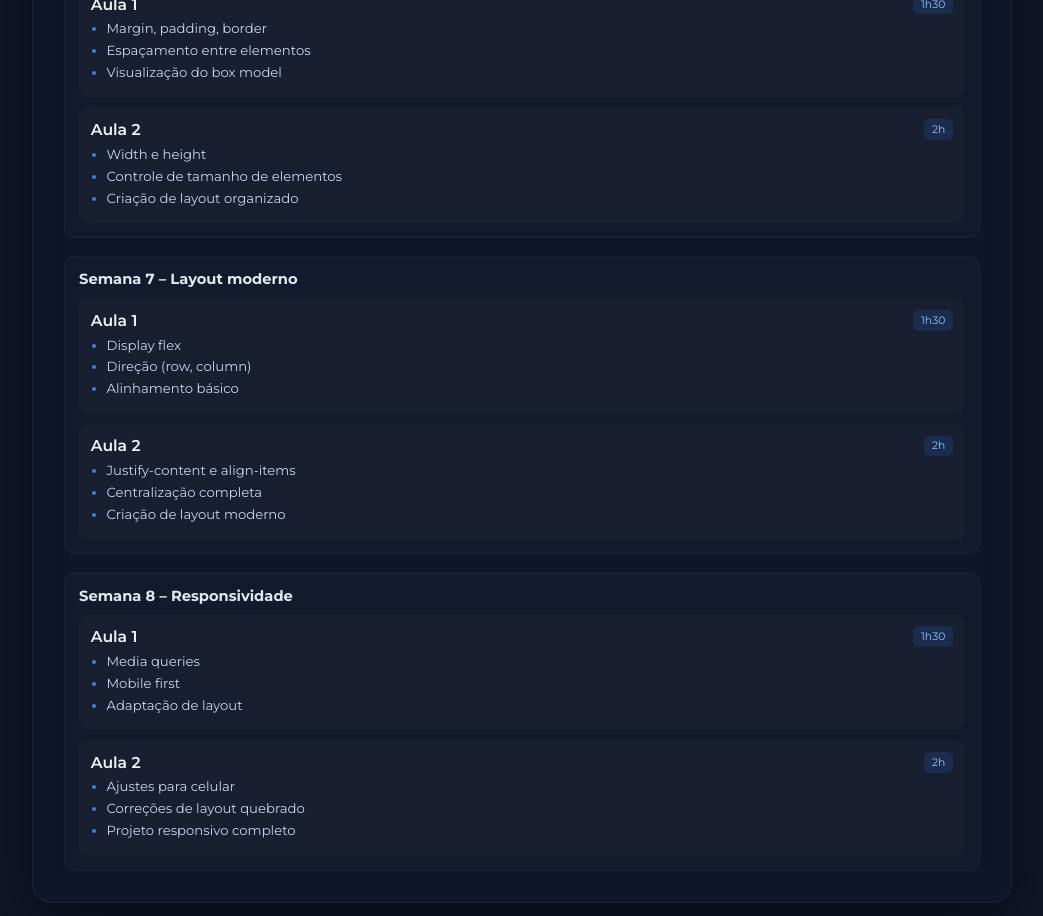
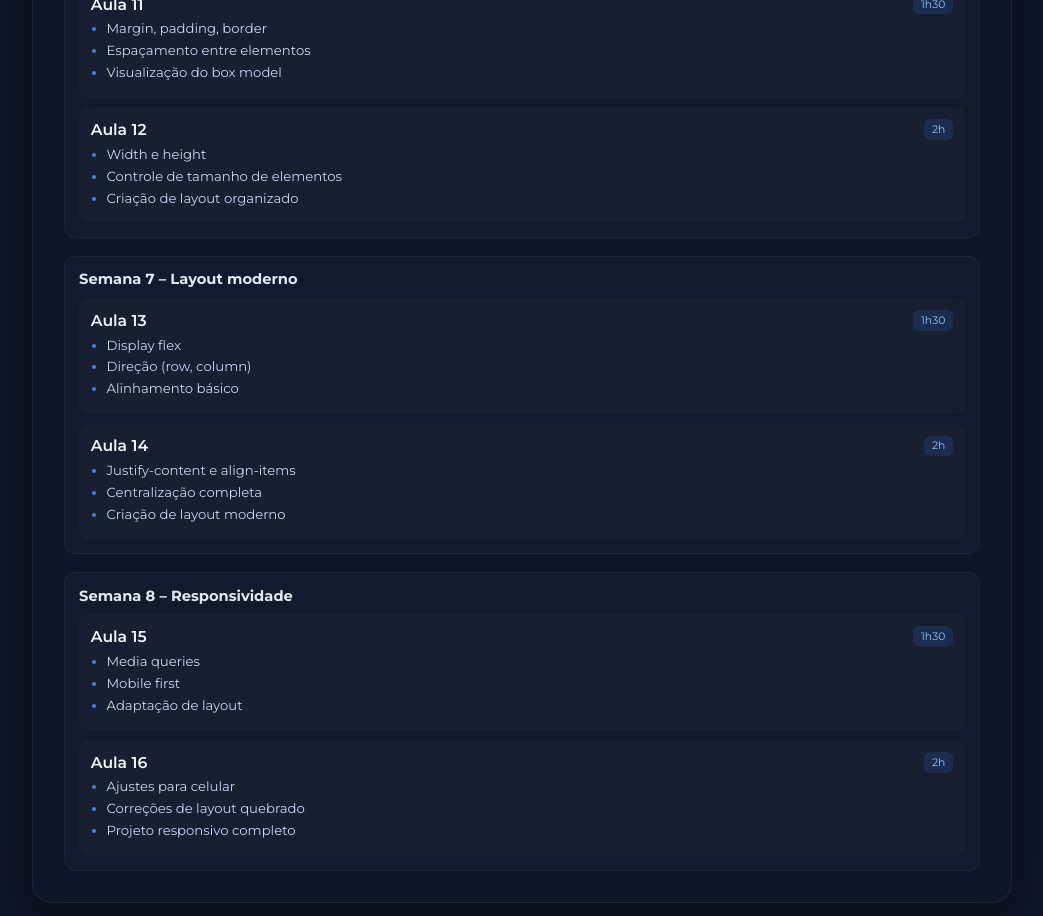
Before and after one commit to ironexecutions-ui/ironExecutions-Frontend, a React (Vite) app: page /aulas in a window 1280 px wide. Shown: the part 2980-3896 px from the top of the page, without its empty margins (118-1161 px from the left). Built offline with nearby package versions, Linux system fonts and the light colour scheme; no server answers.

Commit message:
1S2sfdsdadddds2s

```diff
--- a/aulas/componentes/estrutura/estruturacurso.jsx
+++ b/aulas/componentes/estrutura/estruturacurso.jsx
@@ -42,7 +42,7 @@ export default function EstruturaCurso() {
                     titulo: "Semana 2 – Navegação",
                     aulas: [
                         {
-                            nome: "Aula 1",
+                            nome: "Aula 3",
                             duracao: "1h30",
                             conteudo: [
                                 "Inserção de imagens (img, src, alt)",
@@ -53,7 +53,7 @@ export default function EstruturaCurso() {
                             ]
                         },
                         {
-                            nome: "Aula 2",
+                            nome: "Aula 4",
                             duracao: "2h",
                             conteudo: [
                                 "Criação de menu de navegação",
@@ -69,7 +69,7 @@ export default function EstruturaCurso() {
                     titulo: "Semana 3 – Estrutura avançada",
                     aulas: [
                         {
-                            nome: "Aula 1",
+                            nome: "Aula 5",
                             duracao: "1h30",
                             conteudo: [
                                 "Criação de tabelas (table, tr, td, th)",
@@ -78,7 +78,7 @@ export default function EstruturaCurso() {
                             ]
                         },
                         {
-                            nome: "Aula 2",
+                            nome: "Aula 6",
                             duracao: "2h",
                             conteudo: [
                                 "Tags semânticas (header, main, footer, section)",
@@ -93,7 +93,7 @@ export default function EstruturaCurso() {
                     titulo: "Semana 4 – Formulários",
                     aulas: [
                         {
-                            nome: "Aula 1",
+                            nome: "Aula 7",
                             duracao: "1h30",
                             conteudo: [
                                 "Inputs: text, email, password",
@@ -103,7 +103,7 @@ export default function EstruturaCurso() {
                             ]
                         },
                         {
-                            nome: "Aula 2",
+                            nome: "Aula 8",
                             duracao: "2h",
                             conteudo: [
                                 "Select, textarea, button",
@@ -124,7 +124,7 @@ export default function EstruturaCurso() {
                     titulo: "Semana 5 – Introdução ao CSS",
                     aulas: [
                         {
-                            nome: "Aula 1",
+                            nome: "Aula 9",
                             duracao: "1h30",
                             conteudo: [
                                 "O que é CSS e como funciona",
@@ -134,7 +134,7 @@ export default function EstruturaCurso() {
                             ]
                         },
                         {
-                            nome: "Aula 2",
+                            nome: "Aula 10",
                             duracao: "2h",
                             conteudo: [
                                 "Cores (hex, rgb)",
@@ -149,7 +149,7 @@ export default function EstruturaCurso() {
                     titulo: "Semana 6 – Box Model",
                     aulas: [
                         {
-                            nome: "Aula 1",
+                            nome: "Aula 11",
                             duracao: "1h30",
                             conteudo: [
                                 "Margin, padding, border",
@@ -158,7 +158,7 @@ export default function EstruturaCurso() {
                             ]
                         },
                         {
-                            nome: "Aula 2",
+                            nome: "Aula 12",
                             duracao: "2h",
                             conteudo: [
                                 "Width e height",
@@ -172,7 +172,7 @@ export default function EstruturaCurso() {
                     titulo: "Semana 7 – Layout moderno",
                     aulas: [
                         {
-                            nome: "Aula 1",
+                            nome: "Aula 13",
                             duracao: "1h30",
                             conteudo: [
                                 "Display flex",
@@ -181,7 +181,7 @@ export default function EstruturaCurso() {
                             ]
                         },
                         {
-                            nome: "Aula 2",
+                            nome: "Aula 14",
                             duracao: "2h",
                             conteudo: [
                                 "Justify-content e align-items",
@@ -195,7 +195,7 @@ export default function EstruturaCurso() {
                     titulo: "Semana 8 – Responsividade",
                     aulas: [
                         {
-                            nome: "Aula 1",
+                            nome: "Aula 15",
                             duracao: "1h30",
                             conteudo: [
                                 "Media queries",
@@ -204,7 +204,7 @@ export default function EstruturaCurso() {
                             ]
                         },
                         {
-                            nome: "Aula 2",
+                            nome: "Aula 16",
                             duracao: "2h",
                             conteudo: [
                                 "Ajustes para celular",
@@ -224,7 +224,7 @@ export default function EstruturaCurso() {
                     titulo: "Semana 9 – Introdução",
                     aulas: [
                         {
-                            nome: "Aula 1",
+                            nome: "Aula 17",
                             duracao: "1h30",
                             conteudo: [
                                 "O que é JavaScript",
@@ -233,7 +233,7 @@ export default function EstruturaCurso() {
                             ]
                         },
                         {
-                            nome: "Aula 2",
+                            nome: "Aula 18",
                             duracao: "2h",
                             conteudo: [
                                 "Tipos de dados",
@@ -247,7 +247,7 @@ export default function EstruturaCurso() {
                     titulo: "Semana 10 – Lógica",
                     aulas: [
                         {
-                            nome: "Aula 1",
+                            nome: "Aula 19",
                             duracao: "1h30",
                             conteudo: [
                                 "If e else",
@@ -255,7 +255,7 @@ export default function EstruturaCurso() {
                             ]
                         },
                         {
-                            nome: "Aula 2",
+                            nome: "Aula 20",
                             duracao: "2h",
                             conteudo: [
                                 "Funções",
@@ -268,7 +268,7 @@ export default function EstruturaCurso() {
                     titulo: "Semana 11 – DOM",
                     aulas: [
                         {
-                            nome: "Aula 1",
+                            nome: "Aula 21",
                             duracao: "1h30",
                             conteudo: [
                                 "getElementById",
@@ -277,7 +277,7 @@ export default function EstruturaCurso() {
                             ]
                         },
                         {
-                            nome: "Aula 2",
+                            nome: "Aula 22",
                             duracao: "2h",
                             conteudo: [
                                 "Alterar texto e HTML",
@@ -290,7 +290,7 @@ export default function EstruturaCurso() {
                     titulo: "Semana 12 – Eventos",
                     aulas: [
                         {
-                            nome: "Aula 1",
+                            nome: "Aula 23",
                             duracao: "1h30",
                             conteudo: [
                                 "Eventos click, input e submit",
@@ -298,7 +298,7 @@ export default function EstruturaCurso() {
                             ]
                         },
                         {
-                            nome: "Aula 2",
+                            nome: "Aula 24",
                             duracao: "2h",
                             conteudo: [
                                 "Validação de formulário",
@@ -317,7 +317,7 @@ export default function EstruturaCurso() {
                     titulo: "Semana 21 – Git",
                     aulas: [
                         {
-                            nome: "Aula 1",
+                            nome: "Aula 25",
                             duracao: "1h30",
                             conteudo: [
                                 "git init",
@@ -327,7 +327,7 @@ export default function EstruturaCurso() {
                             ]
                         },
                         {
-                            nome: "Aula 2",
+                            nome: "Aula 26",
                             duracao: "2h",
                             conteudo: [
                                 "Histórico de commits",
@@ -341,7 +341,7 @@ export default function EstruturaCurso() {
                     titulo: "Semana 22 – Deploy",
                     aulas: [
                         {
-                            nome: "Aula 1",
+                            nome: "Aula 27",
                             duracao: "1h30",
                             conteudo: [
                                 "Criar repositório no GitHub",
@@ -350,7 +350,7 @@ export default function EstruturaCurso() {
                             ]
                         },
                         {
-                            nome: "Aula 2",
+                            nome: "Aula 28",
                             duracao: "2h",
                             conteudo: [
                                 "Deploy no Render",
@@ -370,7 +370,7 @@ export default function EstruturaCurso() {
                     titulo: "Semana 23 – Planejamento",
                     aulas: [
                         {
-                            nome: "Aula 1",
+                            nome: "Aula 29",
                             duracao: "1h30",
                             conteudo: [
                                 "Definir ideia do projeto",
@@ -379,7 +379,7 @@ export default function EstruturaCurso() {
                             ]
                         },
                         {
-                            nome: "Aula 2",
+                            nome: "Aula 30",
                             duracao: "2h",
                             conteudo: [
                                 "Criar estrutura HTML",
@@ -393,7 +393,7 @@ export default function EstruturaCurso() {
                     titulo: "Semana 24 – Desenvolvimento",
                     aulas: [
                         {
-                            nome: "Aula 1",
+                            nome: "Aula 31",
                             duracao: "1h30",
                             conteudo: [
                                 "Construir frontend completo",
@@ -401,7 +401,7 @@ export default function EstruturaCurso() {
                             ]
                         },
                         {
-                            nome: "Aula 2",
+                            nome: "Aula 32",
                             duracao: "2h",
                             conteudo: [
                                 "Conectar backend",
@@ -414,7 +414,7 @@ export default function EstruturaCurso() {
                     titulo: "Semana 25 – Finalização",
                     aulas: [
                         {
-                            nome: "Aula 1",
+                            nome: "Aula 33",
                             duracao: "1h30",
                             conteudo: [
                                 "Correção de erros",
@@ -422,7 +422,7 @@ export default function EstruturaCurso() {
                             ]
                         },
                         {
-                            nome: "Aula 2",
+                            nome: "Aula 34",
                             duracao: "2h",
                             conteudo: [
                                 "Apresentação do projeto",
```
